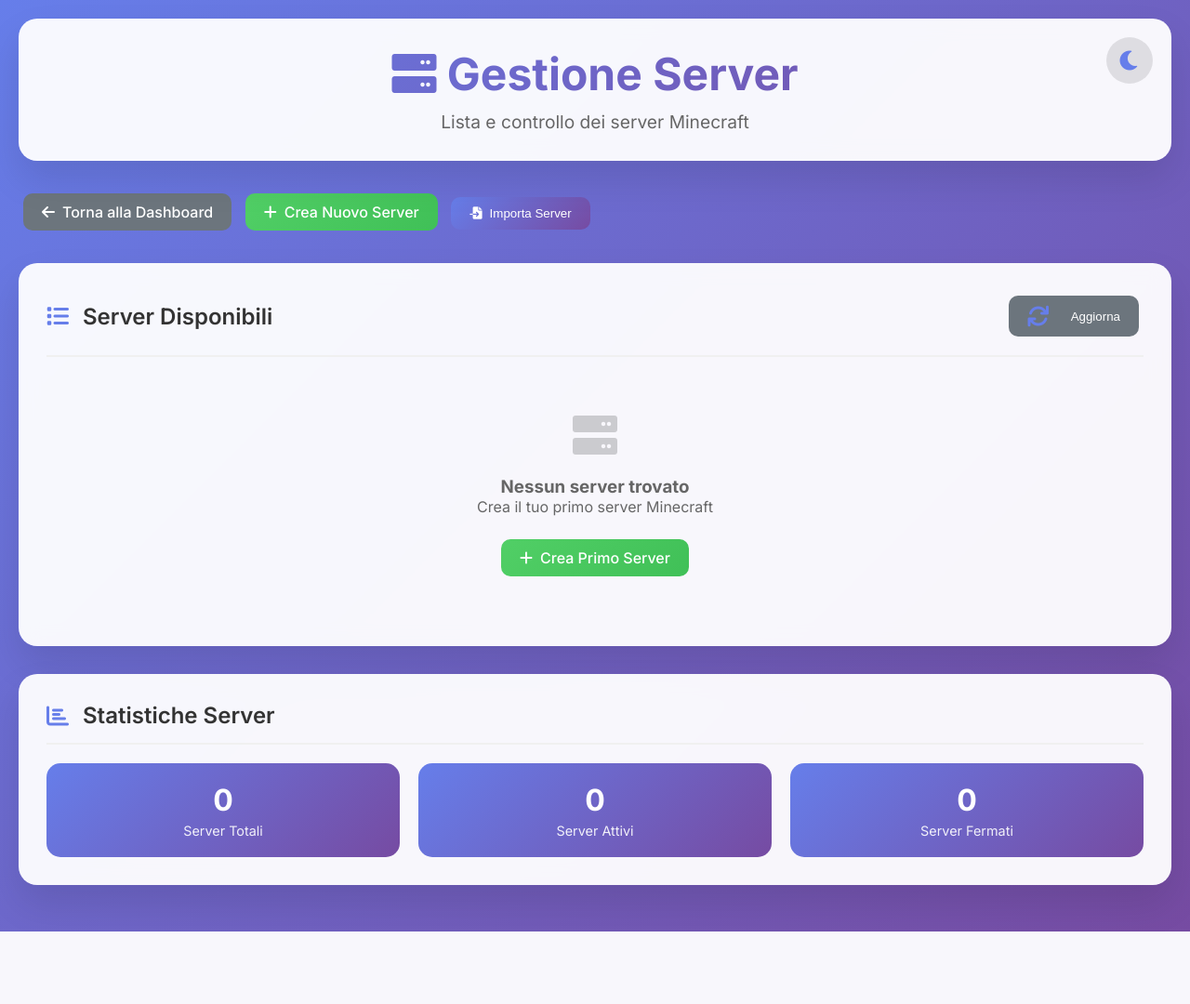
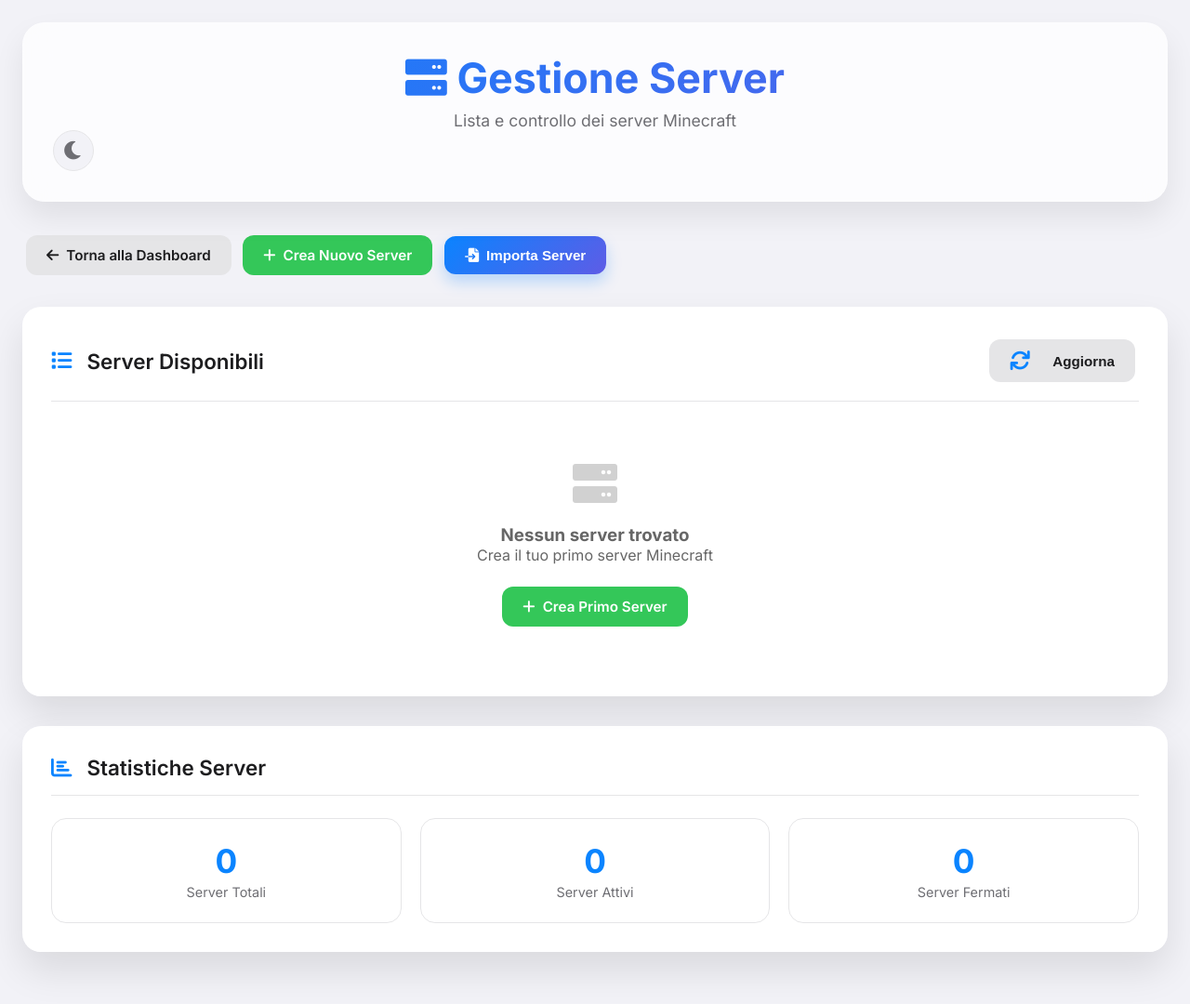
Before and after one commit to Scalamobile/mineboard, a Flask app: page /servers in a window 1280 px wide. Shown: the whole page at 93% size. Before the commit the page ends 1002 px from the top, so only its background shows below. Run offline with Flask 3, Linux system fonts and the light colour scheme; the visitor is signed in with stand-in values (Sample User, id 1); data that the repository does not hold is empty; some libraries are stand-ins or nearby versions.

Commit message:
ok now its sexy

```diff
--- a/static/css/style.css
+++ b/static/css/style.css
@@ -1,4 +1,35 @@
 /* MineBoard - CSS Comune */
+
+/* 1. Global Styles & Variables */
+:root {
+    --primary-color: #0A84FF; /* A vibrant, modern blue */
+    --secondary-color: #5E5CE6; /* A complementary purple */
+    --accent-gradient: linear-gradient(135deg, var(--primary-color), var(--secondary-color));
+
+    /* Light Theme */
+    --bg-color-light: #F2F2F7;
+    --card-bg-color-light: rgba(255, 255, 255, 0.75);
+    --text-color-light: #1D1D1F;
+    --subtle-text-color-light: #6E6E73;
+    --border-color-light: #E5E5E7;
+    --shadow-color-light: rgba(0, 0, 0, 0.08);
+
+    /* Dark Theme */
+    --bg-color-dark: #0D1117;
+    --card-bg-color-dark: rgba(22, 27, 34, 0.75);
+    --text-color-dark: #C9D1D9;
+    --subtle-text-color-dark: #8B949E;
+    --border-color-dark: #30363D;
+    --shadow-color-dark: rgba(0, 0, 0, 0.3);
+
+    --success-color: #34C759;
+    --danger-color: #FF3B30;
+    --warning-color: #FF9500;
+
+    --font-sans: 'Inter', -apple-system, BlinkMacSystemFont, "Segoe UI", Roboto, sans-serif;
+    --font-mono: 'SF Mono', 'Fira Code', 'Courier New', monospace;
+}
+
 * {
     margin: 0;
     padding: 0;
@@ -6,42 +37,46 @@
 }
 
 body {
-    font-family: 'Inter', sans-serif;
-    background: linear-gradient(135deg, #667eea 0%, #764ba2 100%);
+    font-family: var(--font-sans);
+    background-color: var(--bg-color-light);
+    color: var(--text-color-light);
     min-height: 100vh;
-    color: #333;
+    transition: background-color 0.3s ease, color 0.3s ease;
 }
 
 .container {
     max-width: 1400px;
     margin: 0 auto;
-    padding: 20px;
+    padding: 24px;
 }
 
+/* 2. Header */
 .header {
-    background: rgba(255, 255, 255, 0.95);
-    backdrop-filter: blur(10px);
-    border-radius: 20px;
-    padding: 30px;
-    margin-bottom: 30px;
-    box-shadow: 0 20px 40px rgba(0, 0, 0, 0.1);
+    background: var(--card-bg-color-light);
+    backdrop-filter: blur(20px) saturate(180%);
+    -webkit-backdrop-filter: blur(20px) saturate(180%);
+    border-radius: 24px;
+    padding: 32px;
+    margin-bottom: 32px;
+    box-shadow: 0 16px 32px var(--shadow-color-light);
     text-align: center;
     position: relative;
+    border: 1px solid rgba(255, 255, 255, 0.2);
 }
 
 .header h1 {
-    font-size: 3rem;
+    font-size: 2.8rem;
     font-weight: 700;
-    background: linear-gradient(135deg, #667eea, #764ba2);
+    background: var(--accent-gradient);
     -webkit-background-clip: text;
     background-clip: text;
     -webkit-text-fill-color: transparent;
-    margin-bottom: 10px;
+    margin-bottom: 8px;
 }
 
 .header p {
-    font-size: 1.2rem;
-    color: #666;
+    font-size: 1.1rem;
+    color: var(--subtle-text-color-light);
     font-weight: 400;
 }
 
@@ -52,233 +87,228 @@
     padding: 30px;
     box-shadow: 0 20px 40px rgba(0, 0, 0, 0.1);
     transition: transform 0.3s ease, box-shadow 0.3s ease;
-    margin-bottom: 30px;
+    margin-bottom: 32px;
+    border: 1px solid rgba(255, 255, 255, 0.2);
 }
 
 .card:hover {
-    transform: translateY(-5px);
-    box-shadow: 0 30px 60px rgba(0, 0, 0, 0.15);
+    transform: translateY(-6px);
+    box-shadow: 0 24px 48px var(--shadow-color-light);
 }
 
 .card-header {
     display: flex;
     align-items: center;
-    margin-bottom: 20px;
-    padding-bottom: 15px;
-    border-bottom: 2px solid #f0f0f0;
+    margin-bottom: 24px;
+    padding-bottom: 16px;
+    border-bottom: 1px solid var(--border-color-light);
 }
 
 .card-header i {
-    font-size: 1.5rem;
-    margin-right: 15px;
-    color: #667eea;
+    font-size: 1.4rem;
+    margin-right: 16px;
+    color: var(--primary-color);
 }
 
 .card-header h2 {
-    font-size: 1.5rem;
+    font-size: 1.4rem;
     font-weight: 600;
-    color: #333;
+    color: var(--text-color-light);
 }
 
+/* 4. Buttons */
 .btn {
-    padding: 10px 20px;
+    padding: 12px 22px;
     border: none;
-    border-radius: 10px;
-    font-weight: 500;
+    border-radius: 12px;
+    font-weight: 600;
+    font-size: 0.95rem;
     cursor: pointer;
-    transition: all 0.3s ease;
+    transition: all 0.2s ease;
     text-decoration: none;
     display: inline-flex;
     align-items: center;
+    justify-content: center;
     gap: 8px;
-    margin: 5px;
+    margin: 4px;
+}
+
+.btn:hover {
+    transform: translateY(-2px);
+    filter: brightness(1.1);
 }
 
 .btn-primary {
-    background: linear-gradient(135deg, #667eea, #764ba2);
+    background: var(--accent-gradient);
+    color: white;
+    box-shadow: 0 8px 16px rgba(10, 132, 255, 0.25);
+}
+
+.btn-danger {
+    background: var(--danger-color);
     color: white;
 }
 
-.btn-primary:hover {
-    transform: translateY(-2px);
-    box-shadow: 0 10px 20px rgba(102, 126, 234, 0.3);
-}
-
-.btn-danger {
-    background: linear-gradient(135deg, #ff6b6b, #ee5a52);
+.btn-success {
+    background: var(--success-color);
     color: white;
 }
 
-.btn-danger:hover {
-    transform: translateY(-2px);
-    box-shadow: 0 10px 20px rgba(255, 107, 107, 0.3);
+.btn-secondary {
+    background: var(--border-color-light);
+    color: var(--text-color-light);
 }
 
-.btn-success {
-    background: linear-gradient(135deg, #51cf66, #40c057);
+.btn-warning {
+    background: var(--warning-color);
     color: white;
 }
 
-.btn-success:hover {
-    transform: translateY(-2px);
-    box-shadow: 0 10px 20px rgba(81, 207, 102, 0.3);
-}
-
-.btn-secondary {
-    background: #6c757d;
-    color: white;
-}
-
-.btn-secondary:hover {
-    transform: translateY(-2px);
-    box-shadow: 0 10px 20px rgba(108, 117, 125, 0.3);
-}
-
-.btn-warning {
-    background: linear-gradient(135deg, #ffd43b, #fab005);
-    color: white;
-}
-
-.btn-warning:hover {
-    transform: translateY(-2px);
-    box-shadow: 0 10px 20px rgba(255, 212, 59, 0.3);
-}
-
+/* 5. Forms */
 .form-group {
-    margin-bottom: 20px;
+    margin-bottom: 24px;
 }
 
 .form-group label {
     display: block;
-    margin-bottom: 8px;
-    font-weight: 500;
-    color: #333;
+    margin-bottom: 10px;
+    font-weight: 600;
+    font-size: 0.9rem;
+    color: var(--subtle-text-color-light);
 }
 
 .form-group input, .form-group select, .form-group textarea {
     width: 100%;
-    padding: 12px 16px;
-    border: 2px solid #e9ecef;
-    border-radius: 10px;
+    padding: 14px 18px;
+    border: 1px solid var(--border-color-light);
+    background-color: var(--bg-color-light);
+    border-radius: 12px;
     font-size: 1rem;
-    transition: border-color 0.3s ease;
+    font-family: var(--font-sans);
+    color: var(--text-color-light);
+    transition: border-color 0.2s ease, box-shadow 0.2s ease;
 }
 
 .form-group input:focus, .form-group select:focus, .form-group textarea:focus {
     outline: none;
-    border-color: #667eea;
+    border-color: var(--primary-color);
+    box-shadow: 0 0 0 3px rgba(10, 132, 255, 0.2);
 }
 
+/* 6. Server List */
 .server-item {
-    background: #f8f9fa;
-    border-radius: 15px;
+    background: var(--card-bg-color-light);
+    border-radius: 16px;
     padding: 20px;
-    margin-bottom: 15px;
-    border: 2px solid transparent;
-    transition: all 0.3s ease;
+    margin-bottom: 16px;
+    border: 1px solid var(--border-color-light);
+    transition: all 0.2s ease;
 }
 
 .server-item:hover {
-    border-color: #667eea;
-    background: #f0f2ff;
+    border-color: var(--primary-color);
+    background: var(--card-bg-color-light);
+    transform: translateY(-3px);
+    box-shadow: 0 8px 16px var(--shadow-color-light);
 }
 
 .server-info {
     display: flex;
     justify-content: space-between;
     align-items: center;
-    margin-bottom: 15px;
+    margin-bottom: 16px;
 }
 
 .server-name {
-    font-size: 1.2rem;
+    font-size: 1.15rem;
     font-weight: 600;
-    color: #333;
+    color: var(--text-color-light);
 }
 
 .server-status {
-    padding: 8px 16px;
+    padding: 6px 14px;
     border-radius: 20px;
-    font-size: 0.9rem;
-    font-weight: 500;
+    font-size: 0.8rem;
+    font-weight: 600;
     text-transform: uppercase;
+    letter-spacing: 0.5px;
 }
 
 .status-running {
-    background: #d4edda;
-    color: #155724;
+    background: rgba(52, 199, 89, 0.15);
+    color: var(--success-color);
 }
 
 .status-stopped {
-    background: #f8d7da;
-    color: #721c24;
+    background: rgba(255, 59, 48, 0.1);
+    color: var(--danger-color);
+}
+
+/* 7. Console & Logs */
+.console-output, .logs-output {
+    background: #0D1117; /* Always dark for contrast */
+    color: #C9D1D9;
+    font-family: var(--font-mono);
+    padding: 20px;
+    border-radius: 16px;
+    height: 450px;
+    overflow-y: auto;
+    margin-bottom: 20px;
+    border: 1px solid var(--border-color-dark);
+    white-space: pre-wrap;
+    word-break: break-all;
 }
 
 .console-output {
-    background: #1e1e1e;
-    color: #00ff00;
-    font-family: 'Courier New', monospace;
-    padding: 20px;
-    border-radius: 15px;
-    height: 400px;
-    overflow-y: auto;
-    margin-bottom: 20px;
-    border: 2px solid #333;
+    color: #33FF33; /* Classic green terminal text */
 }
 
-.logs-output {
-    background: #1e1e1e;
-    color: #ffffff;
-    font-family: 'Courier New', monospace;
-    padding: 20px;
-    border-radius: 15px;
-    height: 500px;
-    overflow-y: auto;
-    border: 2px solid #333;
-}
-
+/* 8. File Manager */
 .file-manager {
     height: 500px;
     overflow-y: auto;
+    padding-right: 10px; /* For scrollbar */
 }
 
 .file-item {
     display: flex;
     justify-content: space-between;
     align-items: center;
-    padding: 15px;
-    background: #f8f9fa;
-    border-radius: 10px;
-    margin-bottom: 10px;
-    transition: background 0.3s ease;
+    padding: 12px 16px;
+    background: transparent;
+    border-radius: 12px;
+    margin-bottom: 8px;
+    transition: background-color 0.2s ease;
 }
 
 .file-item:hover {
-    background: #e9ecef;
+    background-color: rgba(0,0,0,0.04);
 }
 
 .file-info {
     display: flex;
     align-items: center;
-    gap: 10px;
+    gap: 12px;
 }
 
 .file-icon {
-    font-size: 1.2rem;
-    color: #667eea;
+    font-size: 1.3rem;
+    color: var(--primary-color);
 }
 
+/* 9. Notifications */
 .notification {
     position: fixed;
-    top: 20px;
-    right: 20px;
-    padding: 15px 20px;
-    border-radius: 10px;
+    top: 24px;
+    right: 24px;
+    padding: 14px 20px;
+    border-radius: 14px;
     color: white;
-    font-weight: 500;
+    font-weight: 600;
     z-index: 1001;
-    transform: translateX(400px);
-    transition: transform 0.3s ease;
+    transform: translateX(calc(100% + 30px));
+    transition: transform 0.4s cubic-bezier(0.25, 1, 0.5, 1);
+    box-shadow: 0 12px 24px rgba(0,0,0,0.2);
 }
 
 .notification.show {
@@ -331,46 +364,51 @@
     display: block;
 }
 
+/* 11. System Stats & Progress */
 .system-stats {
     display: grid;
-    grid-template-columns: repeat(auto-fit, minmax(200px, 1fr));
+    grid-template-columns: repeat(auto-fit, minmax(180px, 1fr));
     gap: 20px;
-    margin-bottom: 20px;
+    margin-bottom: 24px;
 }
 
 .stat-card {
-    background: linear-gradient(135deg, #667eea, #764ba2);
-    color: white;
-    padding: 20px;
-    border-radius: 15px;
+    background: var(--card-bg-color-light);
+    color: var(--text-color-light);
+    padding: 24px;
+    border-radius: 16px;
     text-align: center;
+    border: 1px solid var(--border-color-light);
 }
 
 .stat-value {
-    font-size: 2rem;
+    font-size: 2.2rem;
     font-weight: 700;
-    margin-bottom: 5px;
+    margin-bottom: 4px;
+    color: var(--primary-color);
 }
 
 .stat-label {
     font-size: 0.9rem;
-    opacity: 0.9;
+    color: var(--subtle-text-color-light);
 }
 
 .progress-bar {
-    background: rgba(255, 255, 255, 0.2);
-    border-radius: 10px;
+    background: var(--border-color-light);
+    border-radius: 8px;
     height: 8px;
-    margin-top: 10px;
+    margin-top: 12px;
     overflow: hidden;
 }
 
 .progress-fill {
-    background: rgba(255, 255, 255, 0.8);
+    background: var(--primary-color);
     height: 100%;
-    transition: width 0.3s ease;
+    border-radius: 8px;
+    transition: width 0.4s ease;
 }
 
+/* 12. Modal */
 .modal {
     display: none;
     position: fixed;
@@ -379,67 +417,56 @@
     top: 0;
     width: 100%;
     height: 100%;
-    background: rgba(0, 0, 0, 0.5);
-    backdrop-filter: blur(5px);
+    background: rgba(0, 0, 0, 0.4);
+    backdrop-filter: blur(8px);
+    -webkit-backdrop-filter: blur(8px);
 }
 
 .modal-content {
-    background: white;
+    background: var(--bg-color-light);
     margin: 5% auto;
-    padding: 30px;
-    border-radius: 20px;
+    padding: 32px;
+    border-radius: 24px;
     width: 90%;
     max-width: 600px;
-    max-height: 80vh;
+    max-height: 85vh;
     overflow-y: auto;
+    box-shadow: 0 20px 40px rgba(0,0,0,0.2);
 }
 
 .modal-header {
     display: flex;
     justify-content: space-between;
     align-items: center;
-    margin-bottom: 20px;
-    padding-bottom: 15px;
-    border-bottom: 2px solid #f0f0f0;
+    margin-bottom: 24px;
+    padding-bottom: 16px;
+    border-bottom: 1px solid var(--border-color-light);
 }
 
 .close {
-    font-size: 2rem;
+    font-size: 1.8rem;
+    font-weight: 300;
     cursor: pointer;
-    color: #999;
+    color: var(--subtle-text-color-light);
+    transition: color 0.2s ease;
 }
 
 .close:hover {
-    color: #333;
+    color: var(--text-color-light);
 }
 
-@media (max-width: 768px) {
-    .header h1 {
-        font-size: 2rem;
+/* 13. Theme Switcher & Quick Actions */
+.quick-actions {
+    position: absolute;
+    top: 24px;
+    right: 24px;
+    display: flex;
+    align-items: center;
+    gap: 12px;
 }
 
-    .server-info {
-        flex-direction: column;
-        align-items: flex-start;
-        gap: 10px;
-    }
-
-    .nav-tabs {
-        flex-wrap: wrap;
-    }
-
-    .modal-content {
-        margin: 10% auto;
-        padding: 20px;
-        width: 95%;
-    }
-}
-
-/* Stili per il selettore del tema */
 .theme-switcher {
-    position: absolute;
-    top: 20px;
-    right: 20px;
+    position: static;
 }
 
 .theme-switcher input {
@@ -451,135 +478,98 @@
     display: flex;
     align-items: center;
     justify-content: center;
-    width: 50px;
-    height: 50px;
+    width: 44px;
+    height: 44px;
     border-radius: 50%;
-    background: rgba(0, 0, 0, 0.1);
-    transition: background 0.3s ease;
+    background: var(--bg-color-light);
+    border: 1px solid var(--border-color-light);
+    transition: all 0.2s ease;
 }
 
 .theme-switcher label:hover {
-    background: rgba(0, 0, 0, 0.2);
+    border-color: var(--primary-color);
 }
 
 .theme-switcher .fa-moon, .theme-switcher .fa-sun {
-    font-size: 1.5rem;
-    color: #667eea;
-    transition: transform 0.3s ease;
+    font-size: 1.4rem;
+    color: var(--subtle-text-color-light);
+    transition: all 0.3s ease;
 }
 
 .theme-switcher .fa-sun {
     display: none;
 }
 
-/* Dark Mode */
+/* 14. Dark Mode */
 body.dark-mode {
-    background: linear-gradient(135deg, #1a202c, #2d3748);
-    color: #e2e8f0;
+    background-color: var(--bg-color-dark);
+    color: var(--text-color-dark);
 }
 
-body.dark-mode .header, body.dark-mode .card {
-    background: rgba(45, 55, 72, 0.8);
-    backdrop-filter: blur(10px);
-    box-shadow: 0 20px 40px rgba(0, 0, 0, 0.3);
+body.dark-mode .header, body.dark-mode .card, body.dark-mode .server-item {
+    background: var(--card-bg-color-dark);
+    box-shadow: 0 16px 32px var(--shadow-color-dark);
+    border-color: var(--border-color-dark);
 }
 
-body.dark-mode .header h1 {
-    background: linear-gradient(135deg, #a3b3f8, #c3a9e8);
-    -webkit-background-clip: text;
-    background-clip: text;
-    -webkit-text-fill-color: transparent;
+body.dark-mode .header p, body.dark-mode .card-header h2, body.dark-mode .server-name, body.dark-mode .close:hover, body.dark-mode .nav-tab:hover:not(.active), body.dark-mode .stat-card, body.dark-mode .close:hover {
+    color: var(--text-color-dark);
 }
 
-body.dark-mode .header p, body.dark-mode .card-header h2, body.dark-mode .form-group label, body.dark-mode .server-name, body.dark-mode .close:hover {
-    color: #e2e8f0;
+body.dark-mode .card-header, body.dark-mode .modal-header, body.dark-mode .nav-tabs {
+    border-bottom-color: var(--border-color-dark);
 }
 
-body.dark-mode .card-header {
-    border-bottom-color: #4a5568;
-}
-
-body.dark-mode .card-header i, body.dark-mode .file-icon {
-    color: #a3b3f8;
+body.dark-mode .form-group label, body.dark-mode .nav-tab, body.dark-mode .stat-label, body.dark-mode .close {
+    color: var(--subtle-text-color-dark);
 }
 
 body.dark-mode .form-group input, body.dark-mode .form-group select, body.dark-mode .form-group textarea {
-    background: #2d3748;
-    border-color: #4a5568;
-    color: #e2e8f0;
+    background-color: var(--bg-color-dark);
+    border-color: var(--border-color-dark);
+    color: var(--text-color-dark);
 }
 
 body.dark-mode .form-group input:focus, body.dark-mode .form-group select:focus, body.dark-mode .form-group textarea:focus {
-    border-color: #a3b3f8;
-}
-
-body.dark-mode .server-item {
-    background: #2d3748;
+    box-shadow: 0 0 0 3px rgba(10, 132, 255, 0.3);
 }
 
 body.dark-mode .server-item:hover {
-    border-color: #a3b3f8;
-    background: #4a5568;
-}
-
-body.dark-mode .server-info div[style*="color: #666"] {
-    color: #a0aec0 !important;
+    background: var(--card-bg-color-dark);
+    box-shadow: 0 12px 24px var(--shadow-color-dark);
 }
 
 body.dark-mode .status-running {
-    background: #2f4836;
-    color: #9ae6b4;
+    background: rgba(52, 199, 89, 0.2);
 }
 
 body.dark-mode .status-stopped {
-    background: #4d2d30;
-    color: #feb2b2;
-}
-
-body.dark-mode .console-output, body.dark-mode .logs-output {
-    background: #1a202c;
-    border-color: #4a5568;
-}
-
-body.dark-mode .file-item {
-    background: #2d3748;
+    background: rgba(255, 59, 48, 0.2);
 }
 
 body.dark-mode .file-item:hover {
-    background: #4a5568;
+    background-color: rgba(255,255,255,0.06);
 }
 
-body.dark-mode .nav-tabs {
-    border-bottom-color: #4a5568;
+body.dark-mode .nav-tab.active {
+    color: var(--primary-color);
 }
 
-body.dark-mode .nav-tab {
-    color: #a0aec0;
+body.dark-mode .stat-card {
+    border-color: var(--border-color-dark);
 }
 
-body.dark-mode .nav-tab.active, body.dark-mode .nav-tab:hover {
-    color: #a3b3f8;
-    border-bottom-color: #a3b3f8;
+body.dark-mode .progress-bar {
+    background: var(--border-color-dark);
 }
 
 body.dark-mode .modal-content {
-    background: #2d3748;
-}
-
-body.dark-mode .modal-header {
-    border-bottom-color: #4a5568;
-}
-
-body.dark-mode .close {
-    color: #a0aec0;
+    background: var(--bg-color-dark);
 }
 
 body.dark-mode .theme-switcher label {
-    background: rgba(255, 255, 255, 0.1);
-}
-
-body.dark-mode .theme-switcher label:hover {
-    background: rgba(255, 255, 255, 0.2);
+    background: var(--bg-color-dark);
+    border-color: var(--border-color-dark);
 }
 
 body.dark-mode .theme-switcher .fa-moon {
@@ -588,77 +578,86 @@
 
 body.dark-mode .theme-switcher .fa-sun {
     display: block;
-    color: #f6e05e;
+    color: #FFD60A;
 }
 
-/* Quick actions container to hold theme toggle + settings icon side by side */
-.quick-actions {
-    position: absolute;
-    top: 20px;
-    right: 20px;
-    display: flex;
-    align-items: center;
-    gap: 10px;
-}
-
-/* When theme-switcher is inside quick-actions, use static positioning */
-.quick-actions .theme-switcher {
-    position: static;
-}
-
-/* Generic dark-mode overrides for inline-styled elements */
-body.dark-mode [style*="background: #f8f9fa"] {
-    background: #2d3748 !important;
-}
-
-/* Permissions grid (settings page) */
+/* 15. Permissions Grid */
 .permissions-grid {
     display: grid;
-    grid-template-columns: 1fr 1fr;
-    gap: 8px;
-    color: #333;
+    grid-template-columns: repeat(auto-fit, minmax(200px, 1fr));
+    gap: 12px;
+    color: var(--text-color-light);
 }
 
 .permissions-grid label {
     display: flex;
     align-items: center;
-    gap: 8px;
-    padding: 8px 10px;
-    border-radius: 8px;
+    gap: 10px;
+    padding: 10px 12px;
+    border-radius: 10px;
     background: rgba(0,0,0,0.04);
+    transition: background-color 0.2s ease;
+}
+
+.permissions-grid label:hover {
+    background: rgba(0,0,0,0.06);
 }
 
 .permissions-grid input[type="checkbox"] {
-    width: 16px;
-    height: 16px;
-    accent-color: #667eea;
+    width: 18px;
+    height: 18px;
+    accent-color: var(--primary-color);
 }
 
 body.dark-mode .permissions-grid {
-    color: #e2e8f0;
+    color: var(--text-color-dark);
 }
 
 body.dark-mode .permissions-grid label {
     background: rgba(255,255,255,0.06);
 }
 
-body.dark-mode .permissions-grid input[type="checkbox"] {
-    accent-color: #a3b3f8;
+body.dark-mode .permissions-grid label:hover {
+    background: rgba(255,255,255,0.1);
 }
 
-body.dark-mode [style*="background: #f0f2ff"] {
-    background: #4a5568 !important;
+/* 16. Responsive Design */
+@media (max-width: 768px) {
+    .container {
+        padding: 16px;
     }
 
-body.dark-mode [style*="border: 1px solid #dee2e6"],
-body.dark-mode [style*="border-bottom: 1px solid #dee2e6"] {
-    border-color: #4a5568 !important;
+    .header {
+        padding: 24px;
+        margin-bottom: 24px;
     }
 
-body.dark-mode [style*="color: #666"] {
-    color: #a0aec0 !important;
+    .header h1 {
+        font-size: 2.2rem;
     }
 
-body.dark-mode [style*="color: #333"] {
-    color: #e2e8f0 !important;
+    .card {
+        padding: 24px;
     }
+
+    .server-info {
+        flex-direction: column;
+        align-items: flex-start;
+        gap: 12px;
+    }
+
+    .nav-tabs {
+        flex-wrap: wrap;
+    }
+
+    .modal-content {
+        margin: 10% auto;
+        padding: 24px;
+        width: 95%;
+    }
+
+    .quick-actions {
+        top: 16px;
+        right: 16px;
+    }
+}
```
Also changed, not shown: other parts of static/css/style.css (+17 -14 lines). Lines whose indentation alone changed are shown as unchanged.
